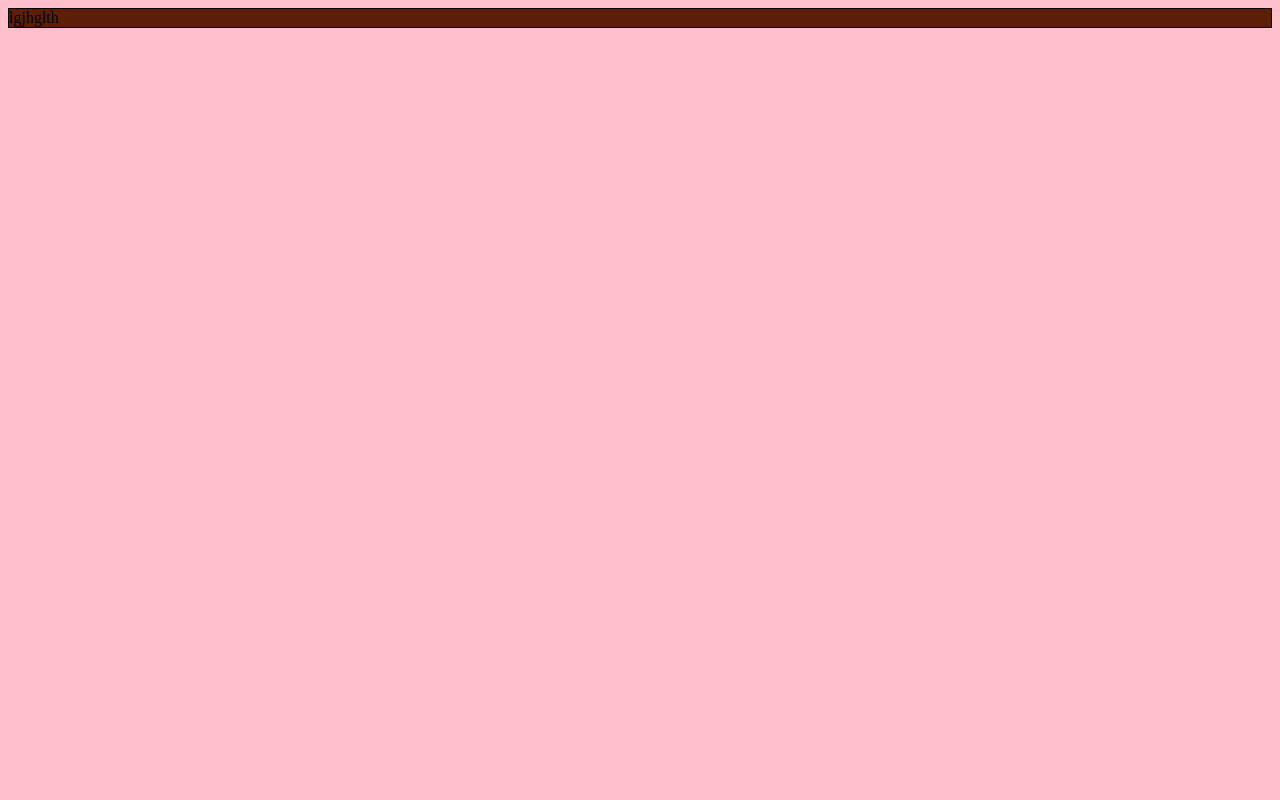
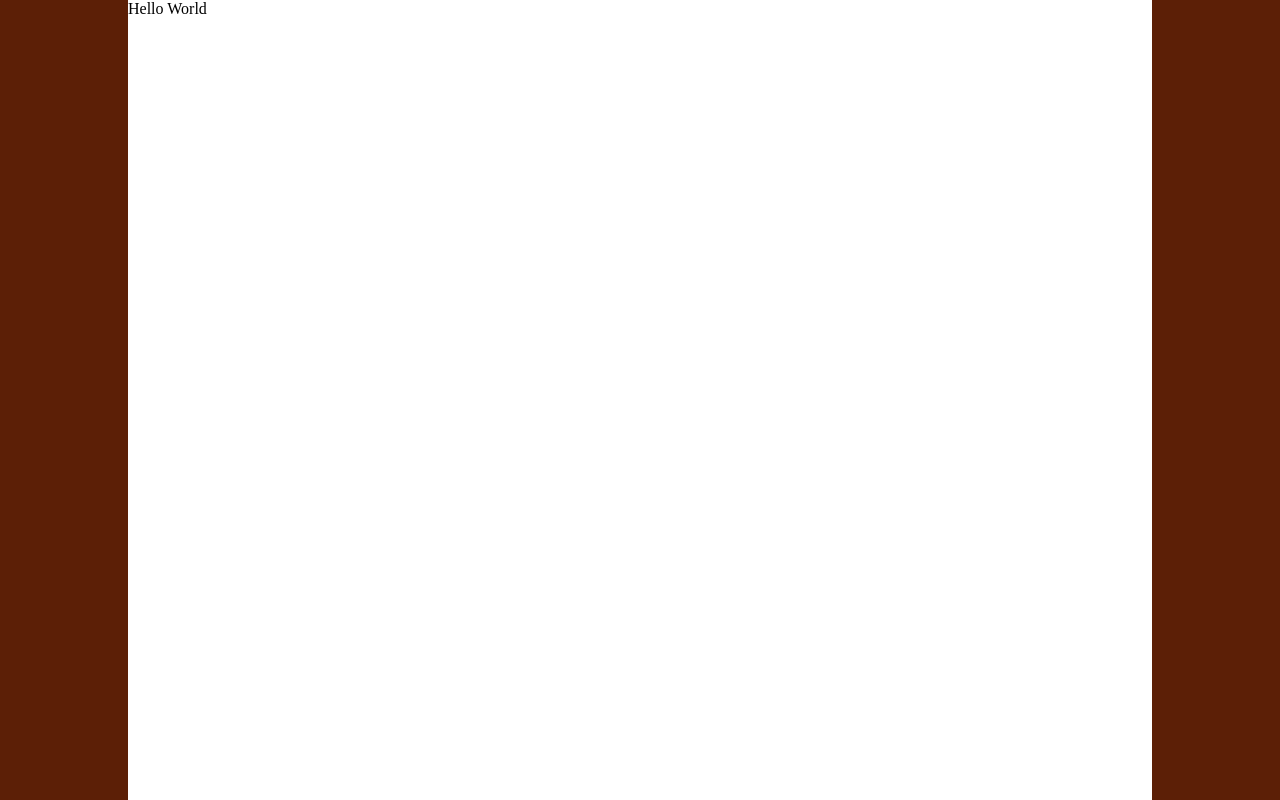
Before and after one commit to trayana-hansen/wallywood, a React (Create React App) app in the folder wallywood/: page / in a window 1280 px wide. Built offline with nearby package versions, Linux system fonts and the light colour scheme.

Commit message:
global styles added

```diff
--- a/wallywood/src/App.jsx
+++ b/wallywood/src/App.jsx
@@ -1,13 +1,7 @@
 import { ContainerStyle } from "./Components/Styled/Container.style.js";
-import { GlobalStyle } from "./Components/Styled/Global.style.js";
 
 function App() {
-  return (
-    <>
-      <GlobalStyle />
-      <ContainerStyle bg="blue">lgjhglth</ContainerStyle>
-    </>
-  );
+  return <ContainerStyle maxwidth="1024">Hello World</ContainerStyle>;
 }
 
 export default App;
--- a/wallywood/src/Components/Styled/Container.style.js
+++ b/wallywood/src/Components/Styled/Container.style.js
@@ -1,7 +1,10 @@
 import styled from 'styled-components'
 
 export const ContainerStyle = styled.section `
-border: solid 1px #000;
-background-color: ${props => props.theme.colors.primary};
+background-color: ${props => props.theme.colors.light};
+height: 100vh;
+width: 100%;
+max-width: ${props => props.maxwidth}px;
+margin: 0 auto;
 
 `
--- a/wallywood/src/Components/Styled/Global.style.js
+++ b/wallywood/src/Components/Styled/Global.style.js
@@ -1,13 +1,20 @@
 import {createGlobalStyle} from 'styled-components'
+import {Reset} from './Mixins'
+
+
 
 const GlobalStyle = createGlobalStyle `
 
 * {
 	box-sizing: border-box;
 }
-
+html, body {
+	height: 100%;
+}
 body {
-	background-color: pink;
+	background-color: ${props => props.theme.colors.primary};
+	${Reset}
 }
 `
+
 export {GlobalStyle}
--- /dev/null
+++ b/wallywood/src/Components/Styled/Mixins.js
@@ -0,0 +1,10 @@
+export const Reset = `
+margin: 0px;
+padding: 0px;
+box-sizing: border-box;
+margin-block-start: 0em;
+margin-block-end: 0em;
+margin-inline-start: 0px;
+margin-inline-end: 0px;
+padding-inline-start: 0px;
+`
--- a/wallywood/src/Components/Styled/Theme.js
+++ b/wallywood/src/Components/Styled/Theme.js
@@ -1,7 +1,9 @@
 export const theme = {
 	colors: {
 		primary: '#5c1f06',
-		secondary: '#d97852'
+		secondary: '#d97852',
+		light: '#fff',
+		dark: '#000'
 	},
 	fonts:
 		['Titillium Web', 'Open Sans']
--- a/wallywood/src/index.js
+++ b/wallywood/src/index.js
@@ -3,12 +3,14 @@ import ReactDOM from 'react-dom/client';
 import App from './App';
 import {ThemeProvider} from 'styled-components'
 import {theme} from './Components/Styled/Theme'
+import { GlobalStyle } from "./Components/Styled/Global.style";
 
 
 const root = ReactDOM.createRoot(document.getElementById('root'));
 root.render(
   <React.StrictMode>
     <ThemeProvider theme={theme}>
+    <GlobalStyle />
     <App />
     </ThemeProvider>
   </React.StrictMode>
```
